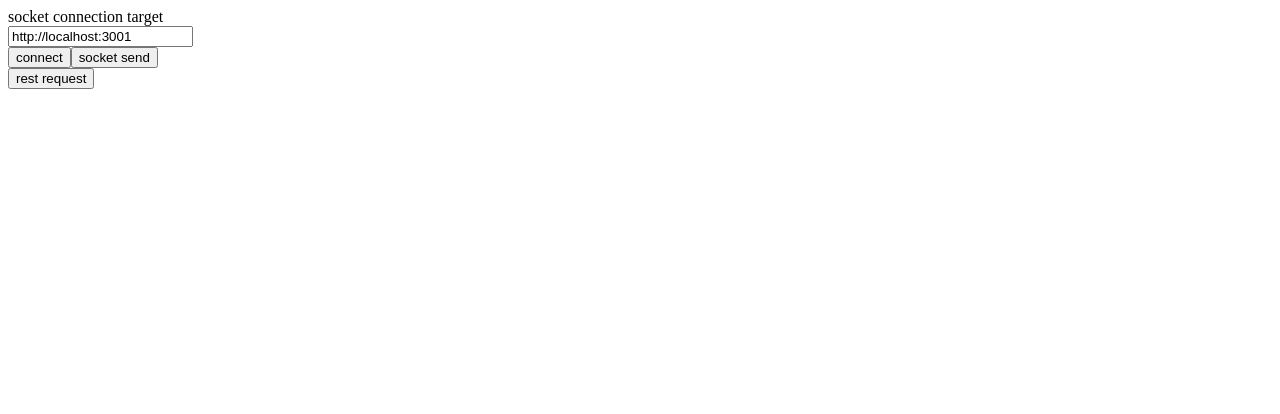
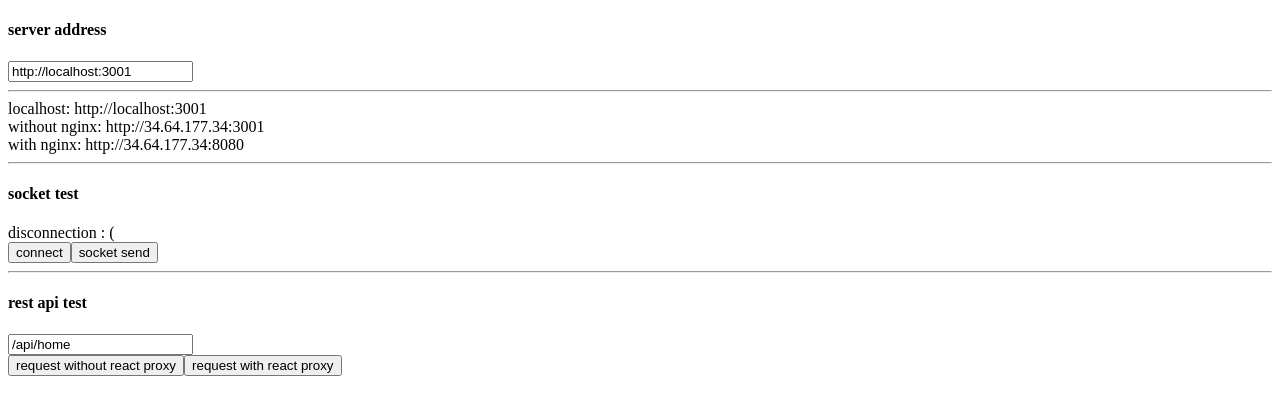
Before and after one commit to minhob38/socket-proxy, a React (Create React App) app in the folder client/: page / in a window 1280 px wide. Shown: the top 414 px of the page. Built offline with nearby package versions, Linux system fonts and the light colour scheme.

Commit message:
design front

```diff
--- a/client/src/App.js
+++ b/client/src/App.js
@@ -3,23 +3,31 @@ import socketio from "socket.io-client";
 
 function App() {
   const [socket, setSocket] = useState(null);
-  const [target, setTarget] = useState("http://localhost:3001");
+  const [serverAddr, setServerAddr] = useState("http://localhost:3001");
+  const [reqAddr, setReqAddr] = useState("/api/home");
 
   return (
     <>
-      socket connection target
-      <div>
-        <input onChange={(ev) => setTarget(ev.value)} value={target} />
-        {socket && <div>connection state</div>}
-      </div>
+      <h4>server address</h4>
+      <input onChange={(ev) => setServerAddr(ev.target.value)} value={serverAddr} />
+      <hr />
+      <div>localhost: http://localhost:3001</div>
+      <div>without nginx: http://34.64.177.34:3001</div>
+      <div>with nginx: http://34.64.177.34:8080</div>
+      <hr />
+      <h4>socket test</h4>
+      {socket ? <div>connection : )</div> : <div>disconnection : (</div>}
       <div>
         <button
           onClick={() => {
             if (socket) socket.disconnect();
 
-            const client = socketio(`${target}/api`);
+            const client = socketio(`${serverAddr}/api`);
             setSocket(client);
-            client.on("send", () => console.log("confirmed server received client's data"));
+            client.on("send", (data) => {
+              console.log(data);
+              // console.log("confirmed server received client's data");
+            });
           }}
         >
           connect
@@ -32,14 +40,28 @@ function App() {
           socket send
         </button>
       </div>
+      <hr />
+      <h4>rest api test</h4>
+      <div>
+        <input onChange={(ev) => setReqAddr(ev.target.value)} value={reqAddr} />
+      </div>
       <button
         onClick={async () => {
-          const response = await fetch("/api/home");
+          const response = await fetch(`${serverAddr}${reqAddr}`);
           const _response = await response;
           console.log(_response);
         }}
       >
-        rest request
+        request without react proxy
+      </button>
+      <button
+        onClick={async () => {
+          const response = await fetch(`${reqAddr}`);
+          const _response = await response;
+          console.log(_response);
+        }}
+      >
+        request with react proxy
       </button>
     </>
   );
```
